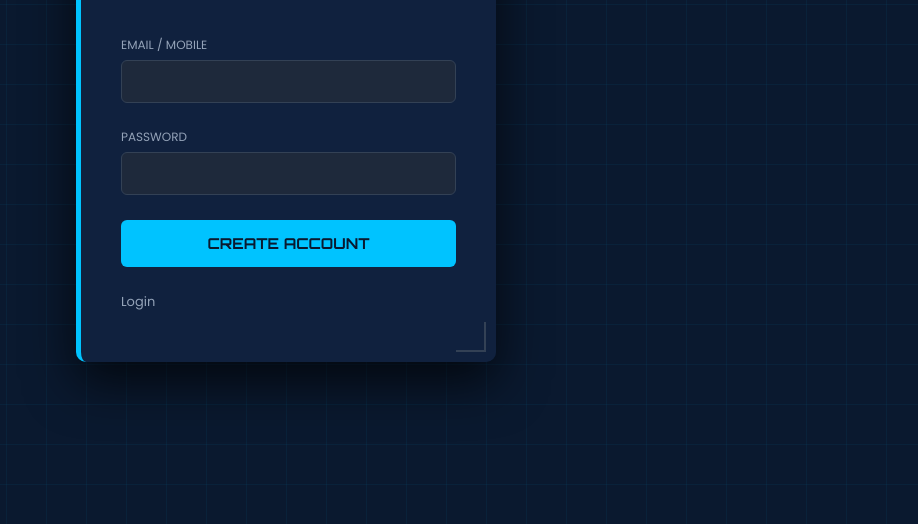
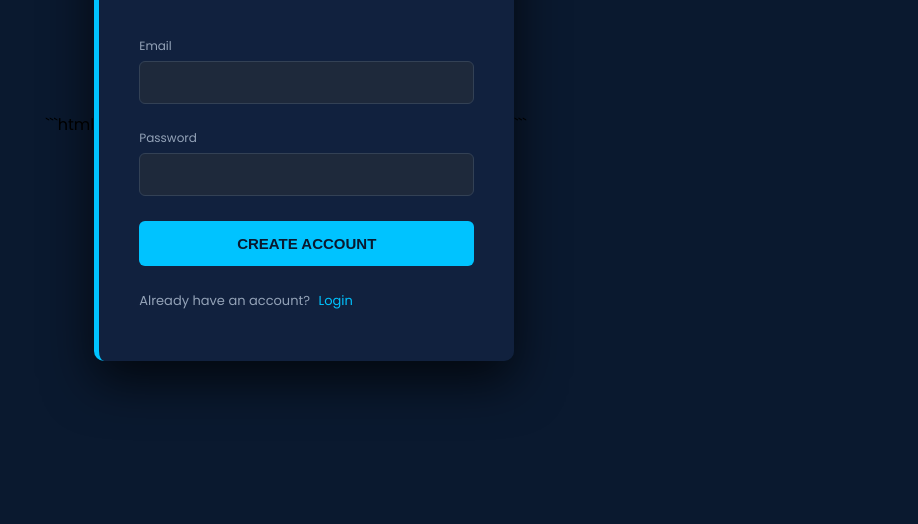
Before and after one commit to tanuja-t/Mangalmurti-Mobile-Shop-Kurduvadi, a website: page views/signup.html in a window 1280 px wide. Shown: the part 276-800 px from the top of the page, without its empty margins (354-1272 px from the left). Drawn offline with Linux system fonts and the light colour scheme.

Commit message:
Change login page to signup page

````diff
--- a/views/signup.html
+++ b/views/signup.html
@@ -1,18 +1,20 @@
+```html
 <!DOCTYPE html>
 <html lang="en">
 <head>
 <meta charset="UTF-8">
 <meta name="viewport" content="width=device-width, initial-scale=1.0">
-<title>Mangalmurti Mobile Shop | Login</title>
+<title>Mangalmurti Mobile Shop | Signup</title>
 
 <link href="https://fonts.googleapis.com/css2?family=Orbitron:wght@700&family=Poppins:wght@300;400;600&display=swap" rel="stylesheet">
 
 <style>
-:root {
-    --primary-blue: #00c3ff;
-    --dark-bg: #0a192f;
-    --card-bg: rgba(17, 34, 64, 0.95);
-    --text-gray: #94a3b8;
+
+:root{
+--primary-blue:#00c3ff;
+--dark-bg:#0a192f;
+--card-bg:rgba(17,34,64,0.95);
+--text-gray:#94a3b8;
 }
 
 *{
@@ -22,39 +24,22 @@
 }
 
 body{
-    background: var(--dark-bg);
+background:var(--dark-bg);
 height:100vh;
 display:flex;
 justify-content:center;
 align-items:center;
-    font-family:'Poppins', sans-serif;
-    background-image:
-        linear-gradient(rgba(0,195,255,0.05) 1px, transparent 1px),
-        linear-gradient(90deg, rgba(0,195,255,0.05) 1px, transparent 1px);
-    background-size: 40px 40px;
+font-family:'Poppins',sans-serif;
 }
 
-.login-card{
-    background: var(--card-bg);
+.signup-card{
+background:var(--card-bg);
 width:100%;
 max-width:420px;
 padding:50px 40px;
 border-radius:10px;
 border-left:5px solid var(--primary-blue);
 box-shadow:0 20px 50px rgba(0,0,0,0.7);
-    position:relative;
-    backdrop-filter:blur(10px);
-}
-
-.login-card::before{
-    content:"MOBILE ACCESS";
-    position:absolute;
-    top:-22px;
-    left:0;
-    font-family:'Orbitron', sans-serif;
-    font-size:12px;
-    color:var(--primary-blue);
-    letter-spacing:2px;
 }
 
 header{
@@ -62,10 +47,9 @@ header{
 }
 
 header h1{
-    font-family:'Orbitron', sans-serif;
+font-family:'Orbitron',sans-serif;
 color:white;
 font-size:26px;
-    text-transform:uppercase;
 }
 
 header h1 span{
@@ -87,7 +71,6 @@ header p{
 color:var(--text-gray);
 font-size:12px;
 margin-bottom:6px;
-    text-transform:uppercase;
 }
 
 .input-box input{
@@ -99,91 +82,75 @@ header p{
 font-size:15px;
 border-radius:6px;
 outline:none;
-    transition:0.3s;
 }
 
 .input-box input:focus{
 border-color:var(--primary-blue);
-    background:#0f172a;
 }
 
-.btn-container{
-    margin-top:35px;
-}
-
-.login-btn{
+.signup-btn{
 width:100%;
 padding:14px;
 background:var(--primary-blue);
 border:none;
 color:#0a192f;
-    font-family:'Orbitron', sans-serif;
 font-weight:bold;
 font-size:15px;
 cursor:pointer;
 border-radius:6px;
-    transition:0.3s;
 }
 
-.login-btn:hover{
+.signup-btn:hover{
 background:white;
-    transform:translateY(-2px);
-    box-shadow:0 5px 15px rgba(0,195,255,0.4);
 }
 
 .footer-links{
 margin-top:25px;
-    display:flex;
-    justify-content:space-between;
 font-size:13px;
+color:var(--text-gray);
 }
 
 .footer-links a{
-    color:var(--text-gray);
+color:var(--primary-blue);
 text-decoration:none;
+margin-left:5px;
 }
 
-.footer-links a:hover{
-    color:var(--primary-blue);
-}
-
-.corner-accent{
-    position:absolute;
-    bottom:10px;
-    right:10px;
-    width:30px;
-    height:30px;
-    border-right:2px solid #334155;
-    border-bottom:2px solid #334155;
-}
 </style>
 </head>
 
 <body>
 
-<div class="login-card">
+<div class="signup-card">
+
 <header>
 <h1>MANGALMURTI<span>MOBILE</span></h1>
-    <p>Authorized Customer Login</p>
+<p>Create Customer Account</p>
 </header>
+
 <form method="POST" action="/signup">
+
 <div class="input-box">
-        <label>Email / Mobile</label>
-        <input type="text" name="email" required>
+<label>Email</label>
+<input type="email" name="email" required>
 </div>
+
 <div class="input-box">
 <label>Password</label>
 <input type="password" name="password" required>
 </div>
-    <button type="submit" class="login-btn">CREATE ACCOUNT</button>
+
+<button type="submit" class="signup-btn">CREATE ACCOUNT</button>
+
 </form>
 
 <div class="footer-links">
+Already have an account?
 <a href="/login">Login</a>
 </div>
 
-<div class="corner-accent"></div>
 </div>
 
 </body>
 </html>
+```
````
Lines whose indentation alone changed are shown as unchanged.
